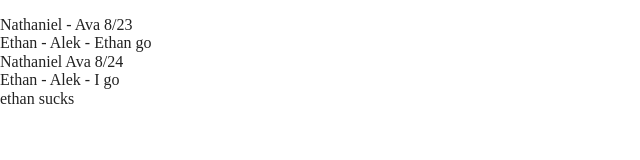
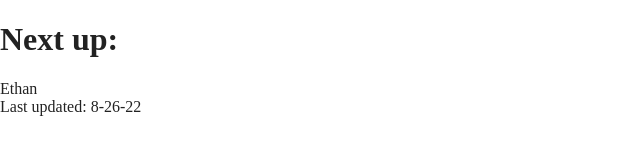
Before and after one commit to Thano123/driveturns, a website built with Parcel: page index.html in a window 1280 px wide. Shown: the whole page, without its empty margins (0-640 px from the left). Built offline with nearby package versions, Linux system fonts and the light colour scheme.

Commit message:
Update index.html

```diff
--- a/index.html
+++ b/index.html
@@ -2,7 +2,7 @@
 <html class="no-js" lang="">
   <head>
     <meta charset="utf-8" />
-    <title></title>
+    <title>Drive Turns</title>
     <meta name="description" content="" />
     <meta name="viewport" content="width=device-width, initial-scale=1" />
 
@@ -23,13 +23,12 @@
 
   <body>
     <!-- Add your site or application content here -->
+    <h1>Next up:</h1>
     <p>
-      Nathaniel - Ava 8/23<br />
-      Ethan - Alek - Ethan go <br />
-      Nathaniel Ava 8/24 <br />
-      Ethan - Alek - I go <br />
-      ethan sucks
+      Ethan <br />
+      Last updated: 8-26-22
     </p>
+
     <script src="js/vendor/modernizr-3.11.2.min.js"></script>
     <script src="js/plugins.js"></script>
     <script src="js/main.js"></script>
```
